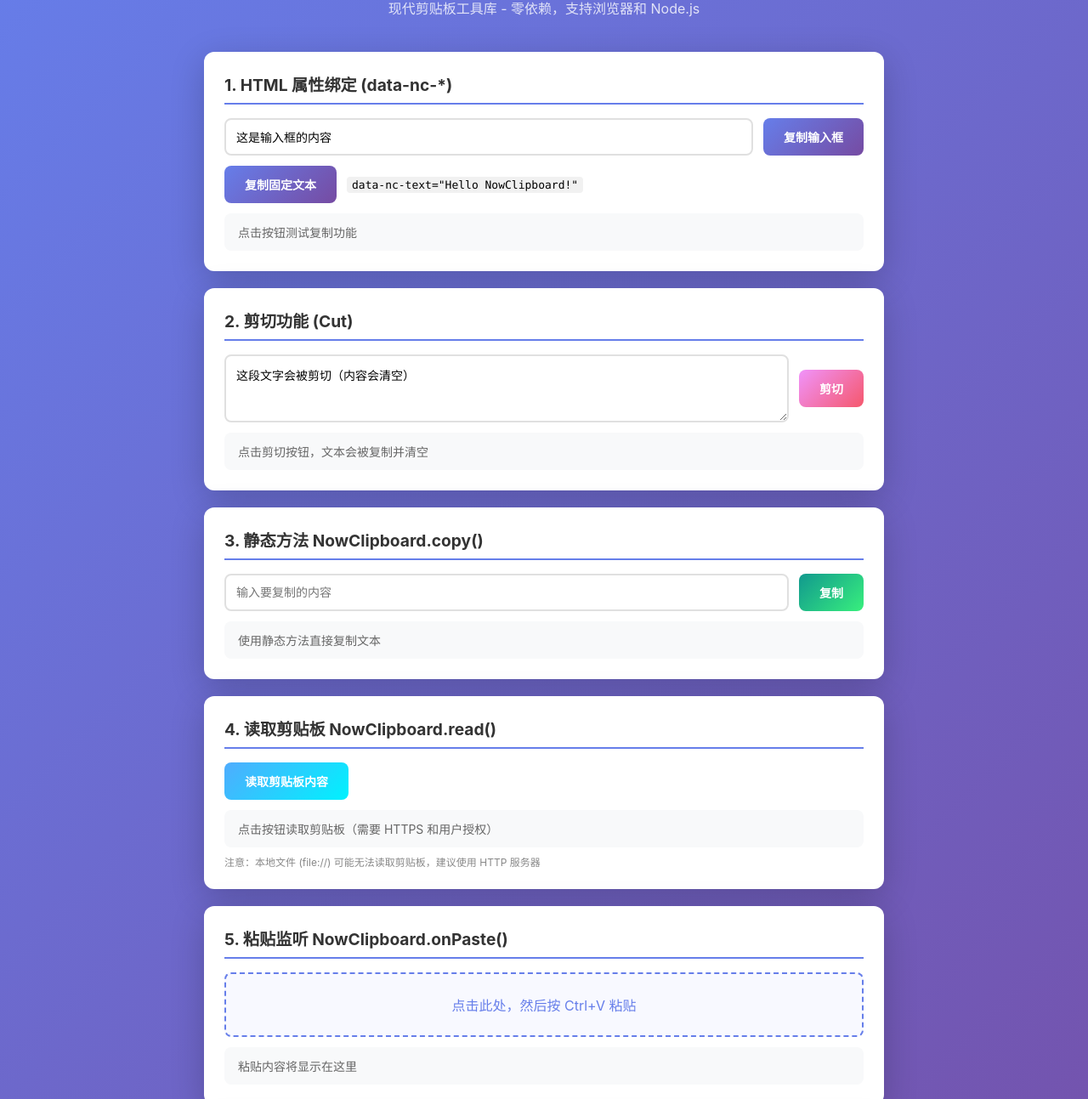
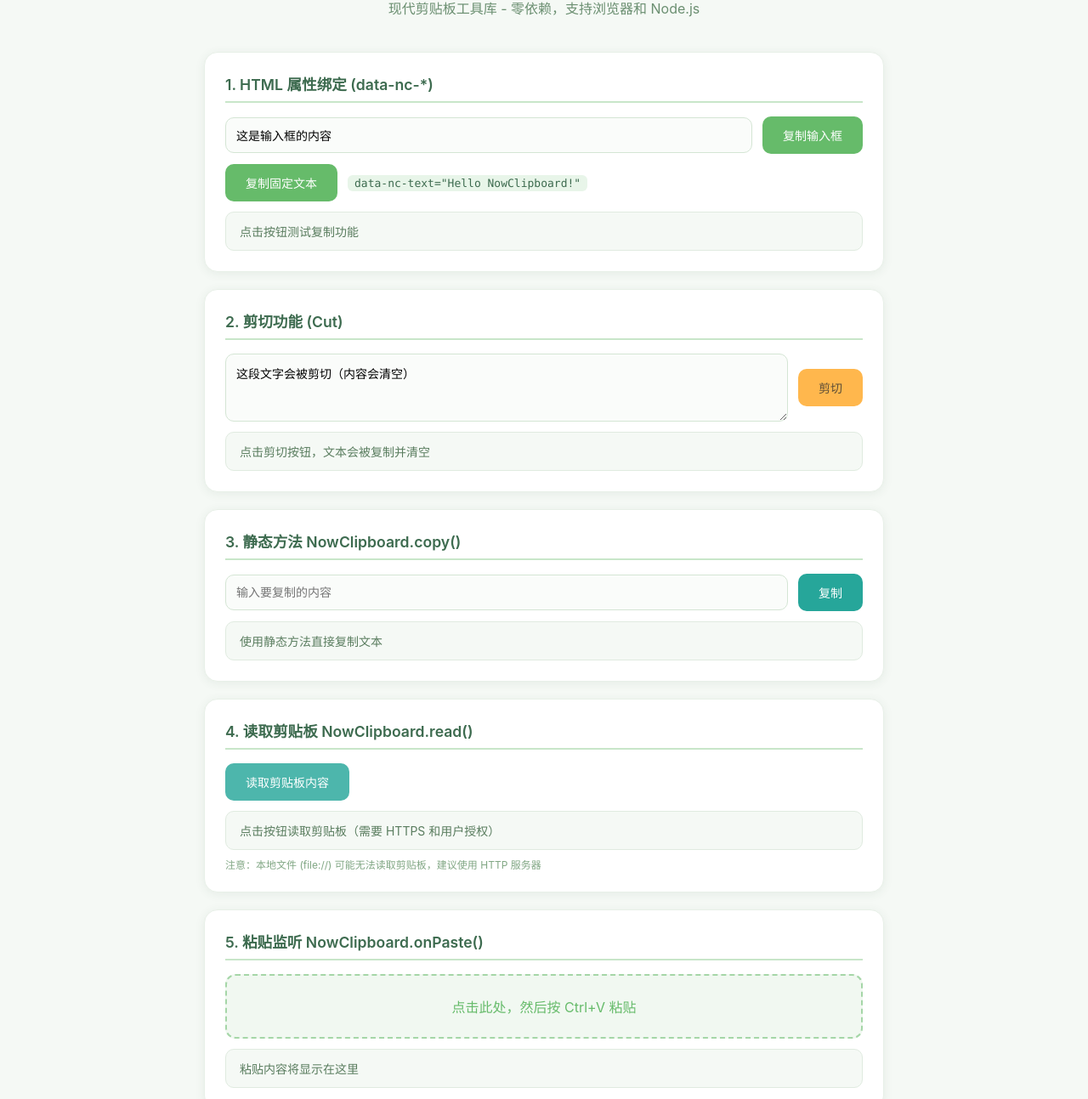
Before and after one commit to Spicy-Mustard/NowClipboard, a plain HTML site: page demo.html in a window 1280 px wide. Shown: the part 102-1395 px from the top of the page at 85% size. Drawn offline with Linux system fonts and the light colour scheme.

Commit message:
style: 更新 demo 页面为小清新配色

```diff
--- a/demo.html
+++ b/demo.html
@@ -12,7 +12,7 @@
     }
     body {
       font-family: -apple-system, BlinkMacSystemFont, "Segoe UI", Roboto, "Helvetica Neue", Arial, sans-serif;
-      background: linear-gradient(135deg, #667eea 0%, #764ba2 100%);
+      background: #f5f9f5;
       min-height: 100vh;
       padding: 40px 20px;
     }
@@ -21,28 +21,31 @@
       margin: 0 auto;
     }
     h1 {
-      color: #fff;
+      color: #2d5a3d;
       text-align: center;
       margin-bottom: 10px;
       font-size: 2.5em;
+      font-weight: 600;
     }
     .subtitle {
-      color: rgba(255,255,255,0.8);
+      color: #6b8f71;
       text-align: center;
       margin-bottom: 40px;
     }
     .card {
       background: #fff;
-      border-radius: 12px;
+      border-radius: 16px;
       padding: 24px;
       margin-bottom: 20px;
-      box-shadow: 0 10px 40px rgba(0,0,0,0.2);
+      box-shadow: 0 2px 12px rgba(45, 90, 61, 0.08);
+      border: 1px solid #e8f0e8;
     }
     .card h2 {
-      color: #333;
+      color: #3d6b4f;
       margin-bottom: 16px;
-      font-size: 1.2em;
-      border-bottom: 2px solid #667eea;
+      font-size: 1.1em;
+      font-weight: 600;
+      border-bottom: 2px solid #c8e6c9;
       padding-bottom: 8px;
     }
     .row {
@@ -56,14 +59,17 @@
       flex: 1;
       min-width: 200px;
       padding: 12px;
-      border: 2px solid #e0e0e0;
-      border-radius: 8px;
+      border: 1px solid #d4e5d4;
+      border-radius: 10px;
       font-size: 14px;
-      transition: border-color 0.3s;
+      transition: all 0.3s;
+      background: #fafcfa;
     }
     input:focus, textarea:focus {
       outline: none;
-      border-color: #667eea;
+      border-color: #81c784;
+      background: #fff;
+      box-shadow: 0 0 0 3px rgba(129, 199, 132, 0.15);
     }
     textarea {
       resize: vertical;
@@ -72,77 +78,84 @@
     button {
       padding: 12px 24px;
       border: none;
-      border-radius: 8px;
+      border-radius: 10px;
       font-size: 14px;
-      font-weight: 600;
+      font-weight: 500;
       cursor: pointer;
-      transition: all 0.3s;
+      transition: all 0.2s;
       white-space: nowrap;
     }
     .btn-primary {
-      background: linear-gradient(135deg, #667eea 0%, #764ba2 100%);
+      background: #66bb6a;
       color: #fff;
     }
     .btn-primary:hover {
-      transform: translateY(-2px);
-      box-shadow: 0 4px 12px rgba(102, 126, 234, 0.4);
+      background: #57a05a;
+      transform: translateY(-1px);
+      box-shadow: 0 4px 12px rgba(102, 187, 106, 0.3);
     }
     .btn-success {
-      background: linear-gradient(135deg, #11998e 0%, #38ef7d 100%);
+      background: #26a69a;
       color: #fff;
     }
     .btn-success:hover {
-      transform: translateY(-2px);
-      box-shadow: 0 4px 12px rgba(56, 239, 125, 0.4);
+      background: #1e8e83;
+      transform: translateY(-1px);
+      box-shadow: 0 4px 12px rgba(38, 166, 154, 0.3);
     }
     .btn-warning {
-      background: linear-gradient(135deg, #f093fb 0%, #f5576c 100%);
-      color: #fff;
+      background: #ffb74d;
+      color: #5d4e37;
     }
     .btn-warning:hover {
-      transform: translateY(-2px);
-      box-shadow: 0 4px 12px rgba(245, 87, 108, 0.4);
+      background: #ffa726;
+      transform: translateY(-1px);
+      box-shadow: 0 4px 12px rgba(255, 183, 77, 0.3);
     }
     .btn-info {
-      background: linear-gradient(135deg, #4facfe 0%, #00f2fe 100%);
+      background: #4db6ac;
       color: #fff;
     }
     .btn-info:hover {
-      transform: translateY(-2px);
-      box-shadow: 0 4px 12px rgba(79, 172, 254, 0.4);
+      background: #3d9e94;
+      transform: translateY(-1px);
+      box-shadow: 0 4px 12px rgba(77, 182, 172, 0.3);
     }
     .result {
-      background: #f8f9fa;
-      border-radius: 8px;
+      background: #f5f9f5;
+      border-radius: 10px;
       padding: 12px 16px;
       margin-top: 12px;
       font-size: 14px;
-      color: #666;
+      color: #5a7d5f;
       min-height: 44px;
       display: flex;
       align-items: center;
+      border: 1px solid #e0ebe0;
     }
     .result.success {
-      background: #d4edda;
-      color: #155724;
+      background: #e8f5e9;
+      color: #2e7d32;
+      border-color: #c8e6c9;
     }
     .result.error {
-      background: #f8d7da;
-      color: #721c24;
+      background: #ffebee;
+      color: #c62828;
+      border-color: #ffcdd2;
     }
     .paste-area {
-      border: 2px dashed #667eea;
-      border-radius: 8px;
+      border: 2px dashed #a5d6a7;
+      border-radius: 12px;
       padding: 24px;
       text-align: center;
-      color: #667eea;
-      background: #f8f9ff;
+      color: #66bb6a;
+      background: #f1f8f1;
       transition: all 0.3s;
     }
     .paste-area:focus {
       outline: none;
-      border-color: #764ba2;
-      background: #f0f0ff;
+      border-color: #66bb6a;
+      background: #e8f5e9;
     }
     .paste-result {
       margin-top: 12px;
@@ -153,35 +166,36 @@
       padding: 4px 12px;
       border-radius: 20px;
       font-size: 12px;
-      font-weight: 600;
+      font-weight: 500;
       margin-left: 8px;
     }
     .permission-granted {
-      background: #d4edda;
-      color: #155724;
+      background: #e8f5e9;
+      color: #2e7d32;
     }
     .permission-denied {
-      background: #f8d7da;
-      color: #721c24;
+      background: #ffebee;
+      color: #c62828;
     }
     .permission-prompt {
-      background: #fff3cd;
-      color: #856404;
+      background: #fff8e1;
+      color: #f57f17;
     }
     .permission-unsupported {
-      background: #e2e3e5;
-      color: #383d41;
+      background: #eceff1;
+      color: #546e7a;
     }
     code {
-      background: #f1f1f1;
-      padding: 2px 6px;
-      border-radius: 4px;
+      background: #e8f5e9;
+      padding: 2px 8px;
+      border-radius: 6px;
       font-family: "SF Mono", Monaco, "Consolas", monospace;
       font-size: 13px;
+      color: #3d6b4f;
     }
     .note {
       font-size: 12px;
-      color: #888;
+      color: #81a784;
       margin-top: 8px;
     }
   </style>
```
